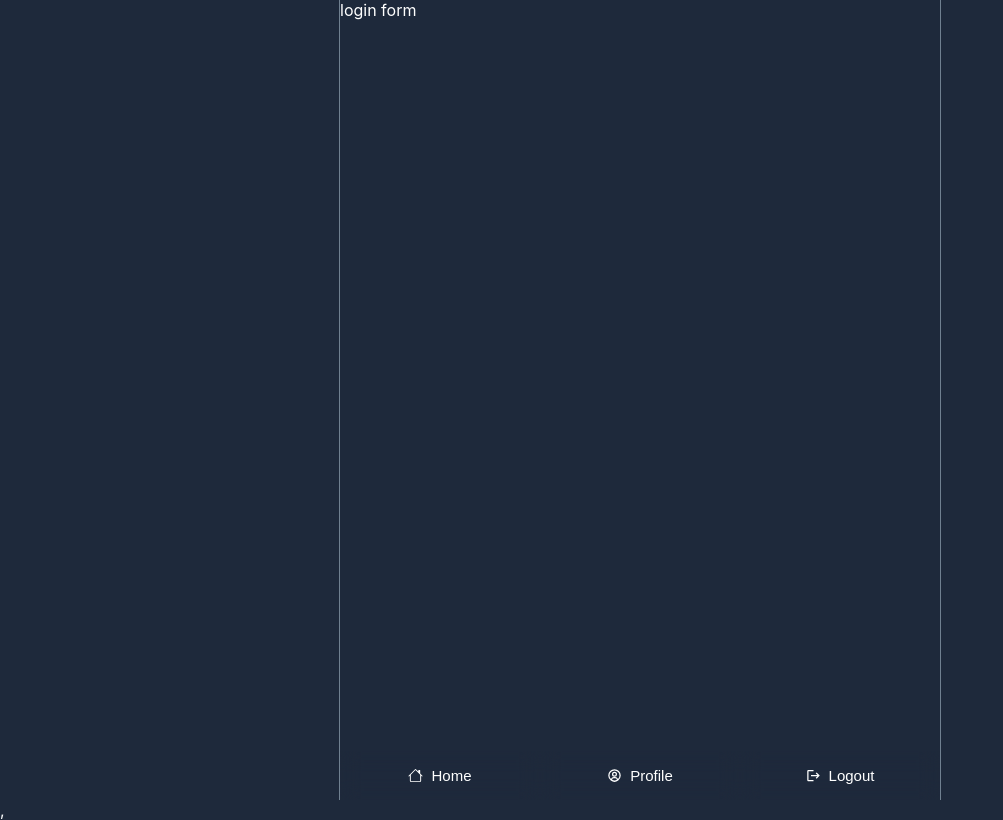
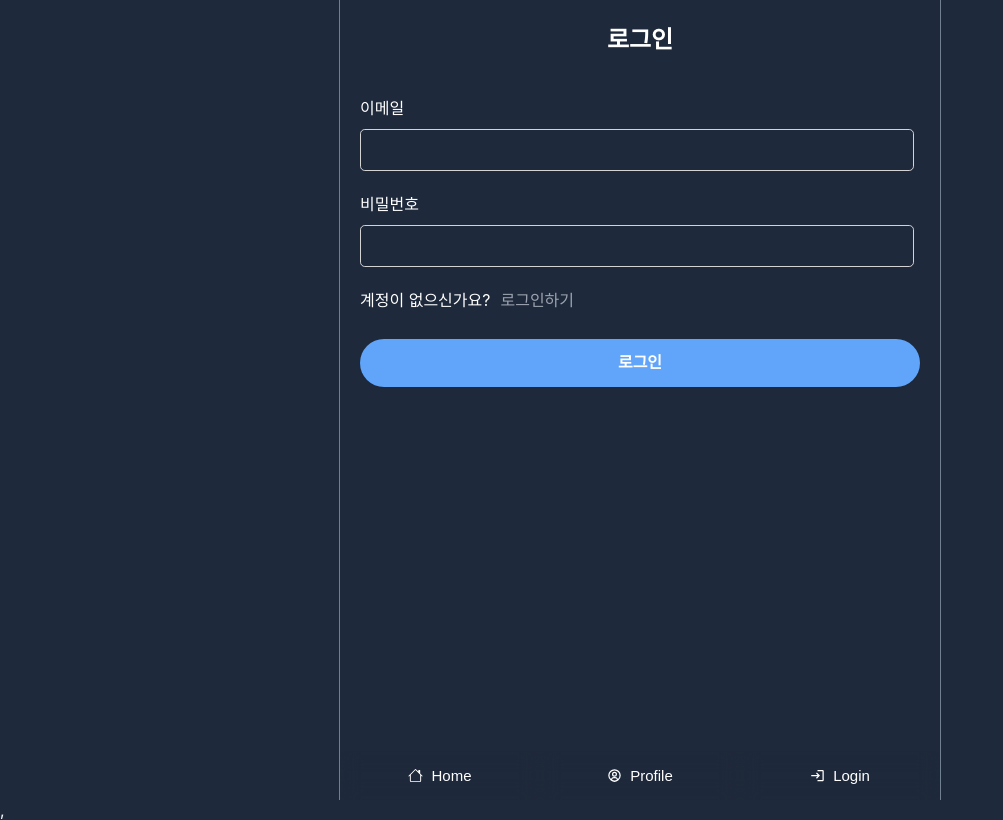
Before and after one commit to kionys/react-twitter, a React (Create React App) app: page /users/login in a window 1280 px wide. Shown: the whole page, without its empty margins (0-1003 px from the left). Built offline with nearby package versions, Linux system fonts and the light colour scheme; no server answers.

Commit message:
update: 로그인 구현

```diff
--- a/src/App.tsx
+++ b/src/App.tsx
@@ -26,7 +26,12 @@ function App() {
 
   return (
     <Layout>
-      <ToastContainer />
+      <ToastContainer
+        theme="dark"
+        autoClose={1000}
+        hideProgressBar
+        newestOnTop
+      />
       {init ? <Router isAuthenticated={isAuthenticated} /> : <Loader />}
     </Layout>
   );
--- a/src/components/menu.tsx
+++ b/src/components/menu.tsx
@@ -1,10 +1,17 @@
+import AuthContext from "context/auth-context";
+import { app } from "firebase-app";
+import { getAuth, signOut } from "firebase/auth";
+import { useContext } from "react";
 import { BiUserCircle } from "react-icons/bi";
 import { BsHouse } from "react-icons/bs";
-import { MdLogout } from "react-icons/md";
+import { MdLogin, MdLogout } from "react-icons/md";
 import { useNavigate } from "react-router-dom";
+import { toast } from "react-toastify";
 
 export default function MenuList() {
   const navigate = useNavigate();
+  const { user } = useContext(AuthContext);
+  console.log(user);
   return (
     <div className="footer">
       <div className="footer__grid">
@@ -16,10 +23,29 @@ export default function MenuList() {
           <BiUserCircle />
           Profile
         </button>
-        <button type="button" className="" onClick={() => navigate("/")}>
-          <MdLogout />
-          Logout
-        </button>
+        {user === null ? (
+          <button
+            type="button"
+            className=""
+            onClick={() => navigate("/users/login")}
+          >
+            <MdLogin />
+            Login
+          </button>
+        ) : (
+          <button
+            type="button"
+            className=""
+            onClick={async () => {
+              const auth = getAuth(app);
+              await signOut(auth);
+              toast.success("로그아웃 되었습니다.");
+            }}
+          >
+            <MdLogout />
+            Logout
+          </button>
+        )}
       </div>
     </div>
   );
--- a/src/components/users/login-form.tsx
+++ b/src/components/users/login-form.tsx
@@ -1,3 +1,106 @@
+import { app } from "firebase-app";
+import { getAuth, signInWithEmailAndPassword } from "firebase/auth";
+import { useState } from "react";
+import { Link, useNavigate } from "react-router-dom";
+import { toast } from "react-toastify";
+
+interface IStateLogin {
+  email: string;
+  password: string;
+}
+
 export default function LoginForm() {
-  return <>login form</>;
+  const navigate = useNavigate();
+  const [error, setError] = useState("");
+  const [state, setState] = useState<IStateLogin>({
+    email: "",
+    password: "",
+  });
+
+  const onChangeInput = (e: React.ChangeEvent<HTMLInputElement>) => {
+    const name = e.target.name;
+    const value = e.target.value;
+    setState({ ...state, [name]: value });
+
+    switch (name) {
+      case "email":
+        const regex = /^[\w-\.]+@([\w-]+\.)+[\w-]{2,4}$/g;
+        !value?.match(regex) && setError("이메일 형식이 올바르지 않습니다.");
+        value?.match(regex) && setError("");
+        return;
+
+      case "password":
+        value?.length < 8 && setError("비밀번호는 8자리 이상 입력해주세요.");
+        value?.length >= 8 && setError("");
+        return;
+
+      default:
+        return;
+    }
+  };
+
+  const onClickSubmitLogin = async (e: React.FormEvent<HTMLFormElement>) => {
+    e.preventDefault();
+    try {
+      const auth = getAuth(app);
+      await signInWithEmailAndPassword(auth, state.email, state.password);
+      toast.success("로그인이 성공적으로 완료되었습니다.");
+      navigate("/");
+    } catch (error: any) {
+      console.log(error);
+      toast.error(error.code);
+    }
+  };
+
+  return (
+    <>
+      <form onSubmit={onClickSubmitLogin} className="form form--lg">
+        <div className="form__title">로그인</div>
+        <div className="form__block">
+          <label htmlFor="email">이메일</label>
+          <input
+            type="text"
+            name="email"
+            id="email"
+            required
+            value={state.email}
+            onChange={onChangeInput}
+          />
+        </div>
+        <div className="form__block">
+          <label htmlFor="password">비밀번호</label>
+          <input
+            type="password"
+            name="password"
+            id="password"
+            required
+            value={state.password}
+            onChange={onChangeInput}
+          />
+        </div>
+
+        {/* 에러가 있을 시 */}
+        {error && error.length > 0 && (
+          <div className="form__block">
+            <div className="form__error">{error}</div>
+          </div>
+        )}
+        <div className="form__block">
+          계정이 없으신가요?
+          <Link to="/users/signup" className="form__link">
+            로그인하기
+          </Link>
+        </div>
+        <div className="form__block--lg">
+          <button
+            type="submit"
+            className="form__btn--submit"
+            disabled={error?.length > 0}
+          >
+            로그인
+          </button>
+        </div>
+      </form>
+    </>
+  );
 }
--- a/src/components/users/signup-form.tsx
+++ b/src/components/users/signup-form.tsx
@@ -108,11 +108,11 @@ export default function SignupForm() {
         )}
         <div className="form__block">
           계정이 있으신가요?
-          <Link to="/login" className="form__link">
+          <Link to="/users/login" className="form__link">
             로그인하기
           </Link>
         </div>
-        <div className="form__block">
+        <div className="form__block--lg">
           <button
             type="submit"
             className="form__btn--submit"
--- a/src/index.scss
+++ b/src/index.scss
@@ -299,4 +299,7 @@ body {
       color: $gray;
     }
   }
+  &__error {
+    color: rgb(255, 92, 92);
+  }
 }
```
